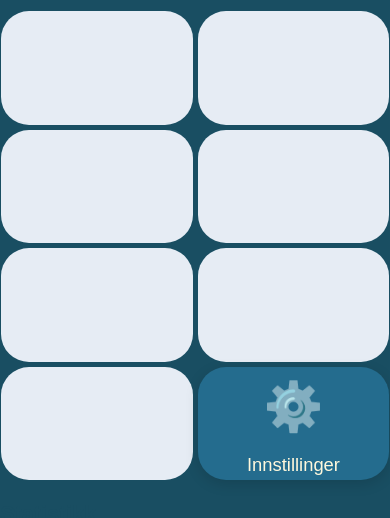
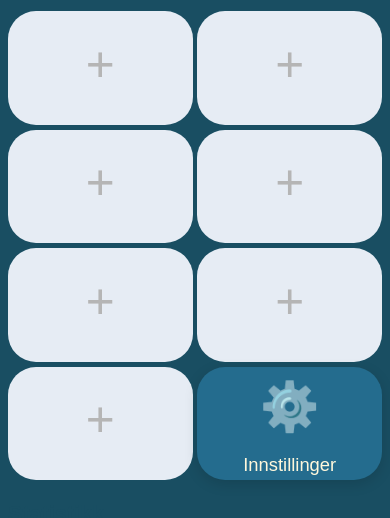
Before and after one commit to williamwmy/volleyball-stat, a React (Vite) app: page / in a window 390 px wide. Shown: the top 518 px of the page. Built offline with nearby package versions, Linux system fonts and the light colour scheme.

Commit message:
Fixed dragoverlay and added a add player

```diff
--- a/src/App.css
+++ b/src/App.css
@@ -8,7 +8,7 @@ body {
   max-width: 100vw;
   width: 100vw;
   margin: 0;
-  padding: 0.15rem 0.01rem 0.4rem 0.01rem;
+  padding: 0.15rem 24px 0.4rem 24px;
   box-sizing: border-box;
   font-family: sans-serif;
   background: none;
@@ -22,9 +22,9 @@ body {
   grid-template-rows: repeat(4, 1fr);
   gap: 0.9rem;
   margin: 0.6rem 0 1.6rem 0;
-  width: 100vw;
+  width: 100%;
   max-width: 100vw;
-  padding: 0 0.5vw;
+  padding: 0;
   box-sizing: border-box;
 }
 
@@ -131,8 +131,10 @@ body {
   width: 100%;
   display: flex;
   flex-direction: row;
-  justify-content: space-between;
-  gap: 16px;
+  justify-content: center;
+  gap: 24px;
+  margin-left: 8px;
+  margin-right: 8px;
 }
 
 /* ----------- Drag overlay ----------- */
@@ -153,8 +155,7 @@ body {
   to {
     opacity: 1;
     transform: scale(1);
-  }
-}
+}}
 
 /* ----------- Feedback (score pop) ----------- */
 .score-feedback {
@@ -229,15 +230,13 @@ h2 {
 /* --------- Mobilvennlig --------- */
 @media (max-width: 540px) {
   .app-main {
-    padding: 0.1rem 0.01rem;
-    max-width: 100vw;
-    border-radius: 0;
+    padding: 0.1rem 8px 0.7rem 8px;
   }
   .grid-container {
     gap: 0.3rem;
     margin: 0.6rem 0 0.8rem 0;
-    padding: 0 0.2vw;
   }
+}
   .spiller-rute,
   .spiller-rute.tom {
     min-width: 0;
@@ -246,6 +245,11 @@ h2 {
     padding: 0.28rem 0.13rem 0.1rem 0.13rem;
     padding-left: 7px;
     padding-right: 7px;
+  }
+  .spiller-rute.tom:hover {
+    background: #d9e3ed;
+    box-shadow: 0 0 0 2px #ffe06677;
+    transition: background 0.15s, box-shadow 0.15s;
   }
   .simple-y-btn {
     width: 56px;
@@ -256,4 +260,5 @@ h2 {
     max-height: 56px;
     font-size: 1rem;
   }
+
 }
--- a/src/App.jsx
+++ b/src/App.jsx
@@ -5,10 +5,10 @@ import './App.css';
 const kategoriLabels = ['Serve', 'Pass', 'Attack'];
 const dragScoreMap = { up: 3, right: 2, down: 1, left: 0 };
 const dragDirections = [
-  { key: 'up', dx: 0, dy: -90, label: 3 },
-  { key: 'right', dx: 90, dy: 0, label: 2 },
-  { key: 'down', dx: 0, dy: 90, label: 1 },
-  { key: 'left', dx: -90, dy: 0, label: 0 },
+  { key: 'up', dx: 0, dy: -62, label: 3 },
+  { key: 'right', dx: 62, dy: 0, label: 2 },
+  { key: 'down', dx: 0, dy: 62, label: 1 },
+  { key: 'left', dx: -62, dy: 0, label: 0 },
 ];
 
 const spillerFarger = [
@@ -39,12 +39,12 @@ function DragOverlay({ visible, start, parentRect, kategori, dragPos, knappFarge
   if (!visible || !start) return null;
   const svgSize = 240;
   const center = svgSize / 2;
-  // For å alltid ha minst 10px marg fra skjermkanten
-  const minMargin = 10;
-  const top = Math.max((parentRect?.top ?? 0) - (svgSize / 2 - (parentRect?.height ?? 0) / 2), minMargin);
-  const left = Math.max((parentRect?.left ?? 0) - (svgSize / 2 - (parentRect?.width ?? 0) / 2), minMargin);
 
-  // Finn retning under drag hvis dragPos finnes
+  const top = (parentRect?.top ?? 0) + (parentRect?.height ?? 0) / 2 - center;
+  const left = (parentRect?.left ?? 0) + (parentRect?.width ?? 0) / 2 - center;
+
+  // BRUKER NÅ GLOBAL dragDirections, IKKE DEFINERT HER!
+
   let highlight = null;
   if (dragPos && start) {
     highlight = getDirection(
@@ -86,7 +86,7 @@ function DragOverlay({ visible, start, parentRect, kategori, dragPos, knappFarge
               <circle
                 cx={center + dir.dx}
                 cy={center + dir.dy}
-                r="28"
+                r="24"
                 fill={highlight === dir.key ? knappFarge : "#ffe066"}
                 stroke={highlight === dir.key ? navnFarge : "#246c8e"}
                 strokeWidth={highlight === dir.key ? 6 : 4}
@@ -125,6 +125,7 @@ function DragOverlay({ visible, start, parentRect, kategori, dragPos, knappFarge
     </div>
   );
 }
+
 
 function SimpleYFormasjon({ onScore, knappFarge, navnFarge }) {
   const [dragState, setDragState] = useState(null);
@@ -339,7 +340,28 @@ export default function App() {
             idx={idx}
           />
         ) : (
-            <div className="spiller-rute tom" key={`tom-${idx}`}></div>
+          <div
+            className="spiller-rute tom"
+            key={`tom-${idx}`}
+            onClick={leggTilSpiller}
+            style={{ cursor: "pointer", display: "flex", alignItems: "center", justifyContent: "center", position: "relative" }}
+            title="Legg til spiller"
+          >
+            <span
+              style={{
+                fontSize: "3.1rem",
+                color: "#b5b5b5",
+                fontWeight: 500,
+                userSelect: "none",
+                position: "absolute",
+                top: "48%",
+                left: "50%",
+                transform: "translate(-50%, -52%)",
+                pointerEvents: "none"
+              }}
+              aria-label="Pluss ikon"
+            >+</span>
+          </div>
         )
       )}
         <div className="spiller-rute settings" onClick={() => setShowSettings(true)}>
```
Lines whose indentation alone changed are shown as unchanged.
